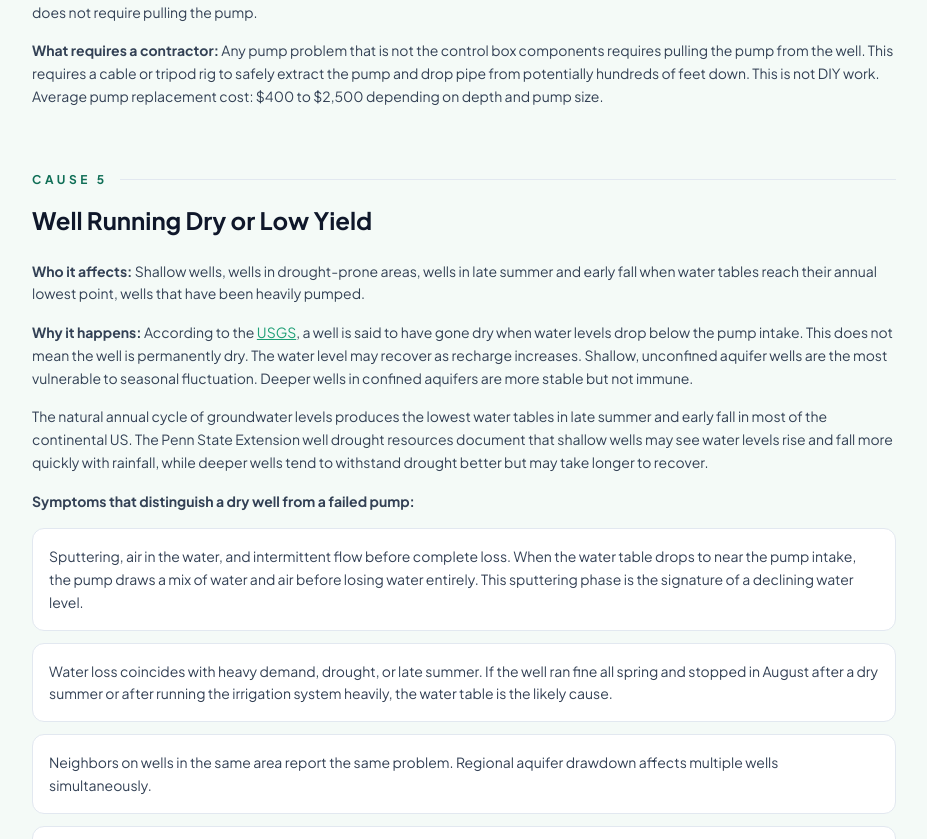
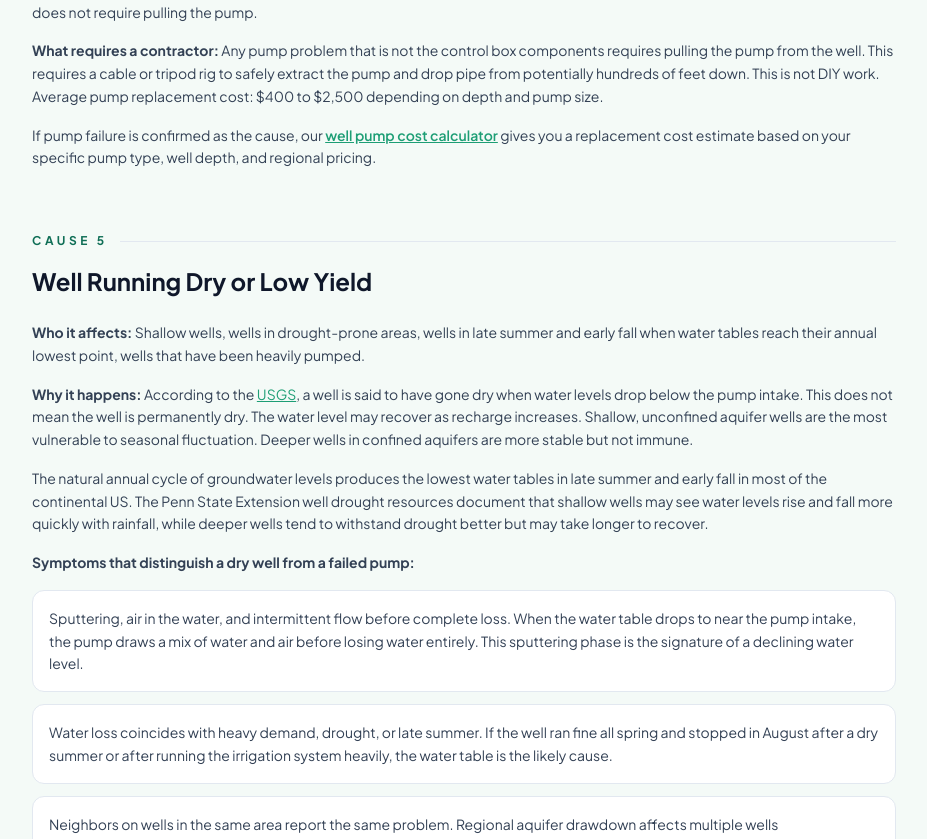
Before and after one commit to thebasementguide2026/thewell.guide-, a Next.js app: page /problems/no-water-from-well in a window 1280 px wide. Shown: the part 7007-7846 px from the top of the page, without its empty margins (176-1103 px from the left). Built offline with nearby package versions, Linux system fonts and the light colour scheme.

Commit message:
feat(internal-link): add link to well pump cost calculator

```diff
--- a/app/problems/no-water-from-well/page.tsx
+++ b/app/problems/no-water-from-well/page.tsx
@@ -437,7 +437,8 @@ export default function NoWaterFromWell() {
             </div>
           </div>
           <p className='text-slate-700 leading-relaxed text-sm mb-4'><strong>What you can check yourself:</strong> On three-wire systems, open the control box (the gray or beige box mounted above ground near the pressure tank). Look for a bulging, burned, or visibly failed start capacitor. Replace it with an exact match. This is a $30 to $75 fix that does not require pulling the pump.</p>
-          <p className='text-slate-700 leading-relaxed text-sm'><strong>What requires a contractor:</strong> Any pump problem that is not the control box components requires pulling the pump from the well. This requires a cable or tripod rig to safely extract the pump and drop pipe from potentially hundreds of feet down. This is not DIY work. Average pump replacement cost: $400 to $2,500 depending on depth and pump size.</p>
+          <p className='text-slate-700 leading-relaxed text-sm mb-4'><strong>What requires a contractor:</strong> Any pump problem that is not the control box components requires pulling the pump from the well. This requires a cable or tripod rig to safely extract the pump and drop pipe from potentially hundreds of feet down. This is not DIY work. Average pump replacement cost: $400 to $2,500 depending on depth and pump size.</p>
+          <p className='text-slate-700 leading-relaxed text-sm'>If pump failure is confirmed as the cause, our <Link href='/cost-guides/well-pump-replacement-cost-calculator' className='font-semibold underline' style={{ color: '#1D9E75' }}>well pump cost calculator</Link> gives you a replacement cost estimate based on your specific pump type, well depth, and regional pricing.</p>
         </div>
 
         {/* Cause 5: Well Running Dry */}
```
